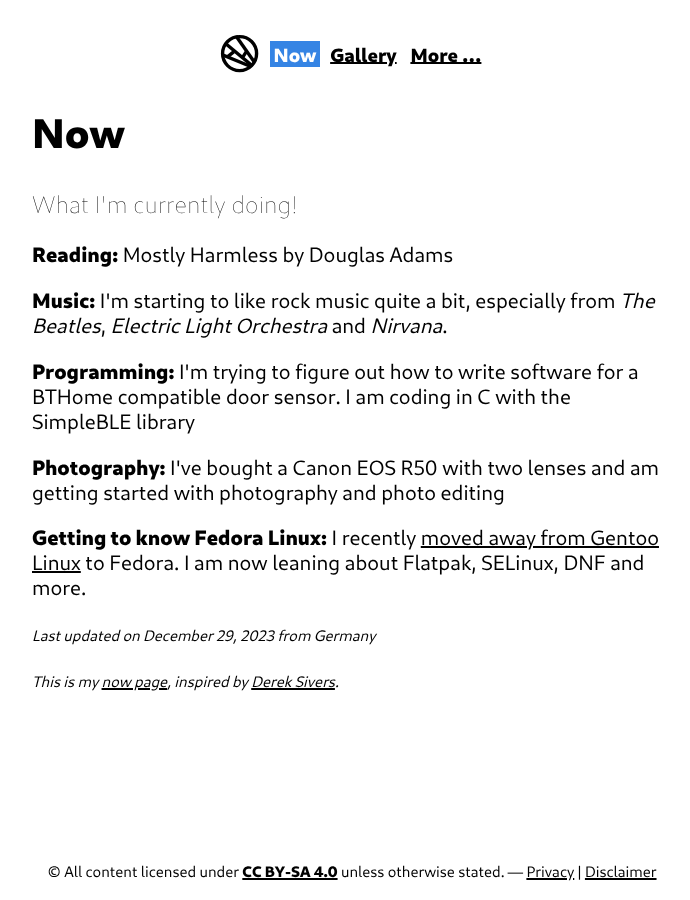
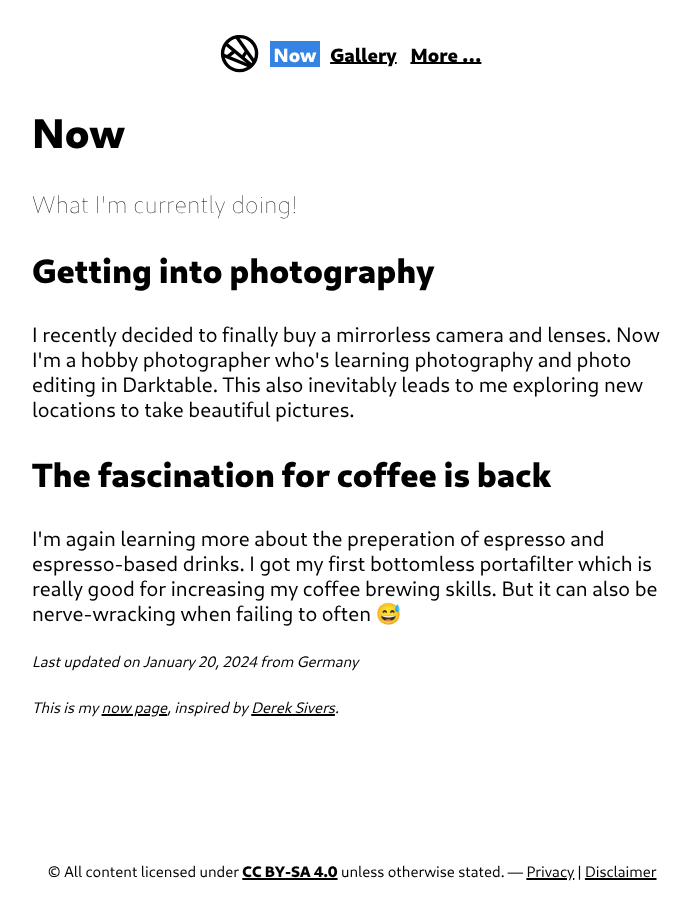
Before and after one commit to konstantintutsch/website, a Jekyll site: the page built from now/index.html, in a window 1280 px wide. Shown: the whole page, without its empty margins (288-978 px from the left). Built offline with Jekyll 4.4.1, drawn with Linux system fonts in a browser that asks for light colours.

Commit message:
Now page update for 20 Jan 2024

```diff
--- a/_data/now.yaml
+++ b/_data/now.yaml
@@ -1,13 +1,7 @@
-date: 2023-12-29
+date: 2024-01-20
 location: "Germany"
 activities:
-  - topic: "Reading"
-    content: "book"
-  - topic: "Music"
-    content: "I'm starting to like rock music quite a bit, especially from <i>The Beatles</i>, <i>Electric Light Orchestra</i> and <i>Nirvana</i>."
-  - topic: "Programming"
-    content: "I'm trying to figure out how to write software for a BTHome compatible door sensor. I am coding in C with the SimpleBLE library"
-  - topic: "Photography"
-    content: "I've bought a Canon EOS R50 with two lenses and am getting started with photography and photo editing"
-  - topic: "Getting to know Fedora Linux"
-    content: 'I recently <a href="/gentoo-has-been-bugging-me/">moved away from Gentoo Linux</a> to Fedora. I am now leaning about Flatpak, SELinux, DNF and more.'
+  - topic: "Getting into photography"
+    content: "I recently decided to finally buy a mirrorless camera and lenses. Now I'm a hobby photographer who's learning photography and photo editing in Darktable. This also inevitably leads to me exploring new locations to take beautiful pictures."
+  - topic: "The fascination for coffee is back"
+    content: "I'm again learning more about the preperation of espresso and espresso-based drinks. I got my first bottomless portafilter which is really good for increasing my coffee brewing skills. But it can also be nerve-wracking when failing to often 😅"
--- a/now/index.html
+++ b/now/index.html
@@ -9,7 +9,8 @@ description: What I'm currently doing!
 {% assign book = site.data.books.last %}
 
 {% for item in site.data.now.activities %}
-<p><b>{{ item.topic }}:</b> {% if item.content == "book" %}{{ book.title }} by {{ book.author }}{% else %}{{ item.content }}{% endif %}</p>
+{% include heading.html level=3 text=item.topic %}
+<p>{{ item.content }}</p>
 {% endfor %}
 
 <small><i>Last updated on {{ now | date: "%B %-d, %Y" }} from {{ location }}</i></small>
```
